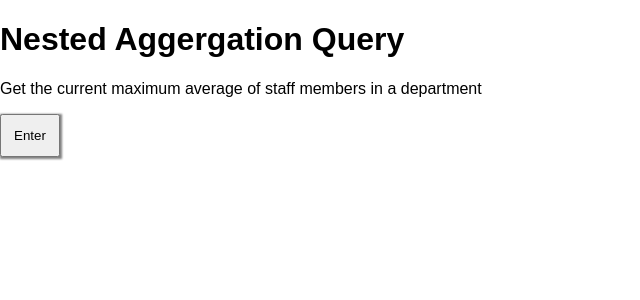
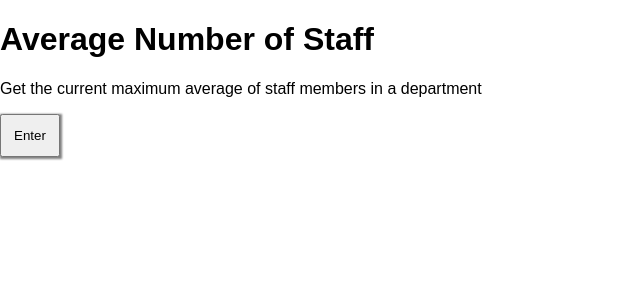
Before and after one commit to Janit11/Art-Gallery-Database, a PHP site: page /nested.php in a window 1280 px wide. Shown: the part 148-448 px from the top of the page, without its empty margins (0-640 px from the left). Run offline with PHP 8.4, Linux system fonts and the light colour scheme.

Commit message:
More small naming changes

```diff
--- a/division.php
+++ b/division.php
@@ -7,7 +7,7 @@
 <!DOCTYPE html>
 <html>
 <head>
-	<title>Staff IDs Managing Exhibtion</title>
+	<title>Division Query</title>
     <style>
         input{
             padding: 12px;
@@ -22,7 +22,7 @@
     </style>
 <head>
 <body>
-    <h1>Division Query</h1>
+    <h1>Staff IDs Managing Exhibtion</h1>
 
     <p>Retrieve all staff member ID's organizing all exhibitions in museum 2.</p>
     <form action="" method="POST">
--- a/nested.php
+++ b/nested.php
@@ -7,7 +7,7 @@
 <!DOCTYPE html>
 <html>
 <head>
-	<title>Nested</title>
+	<title>Nested Aggregation Query</title>
     <style>
         input{
             padding: 12px;
@@ -22,7 +22,7 @@
     </style>
 <head>
 <body>
-    <h1>Nested Aggergation Query</h1>
+    <h1>Average Number of Staff</h1>
     <p>Get the current maximum average of staff members in a department</p>
     <form action="" method="POST">
 
```
